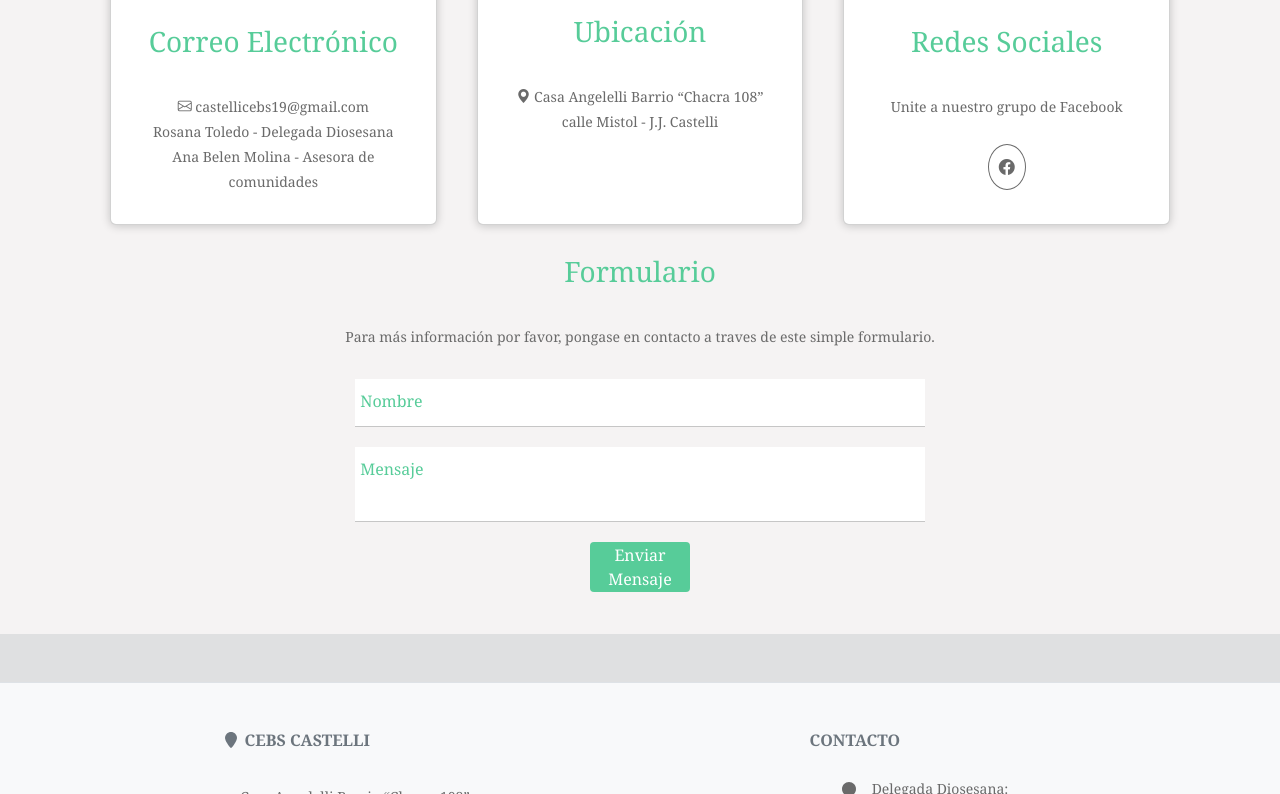
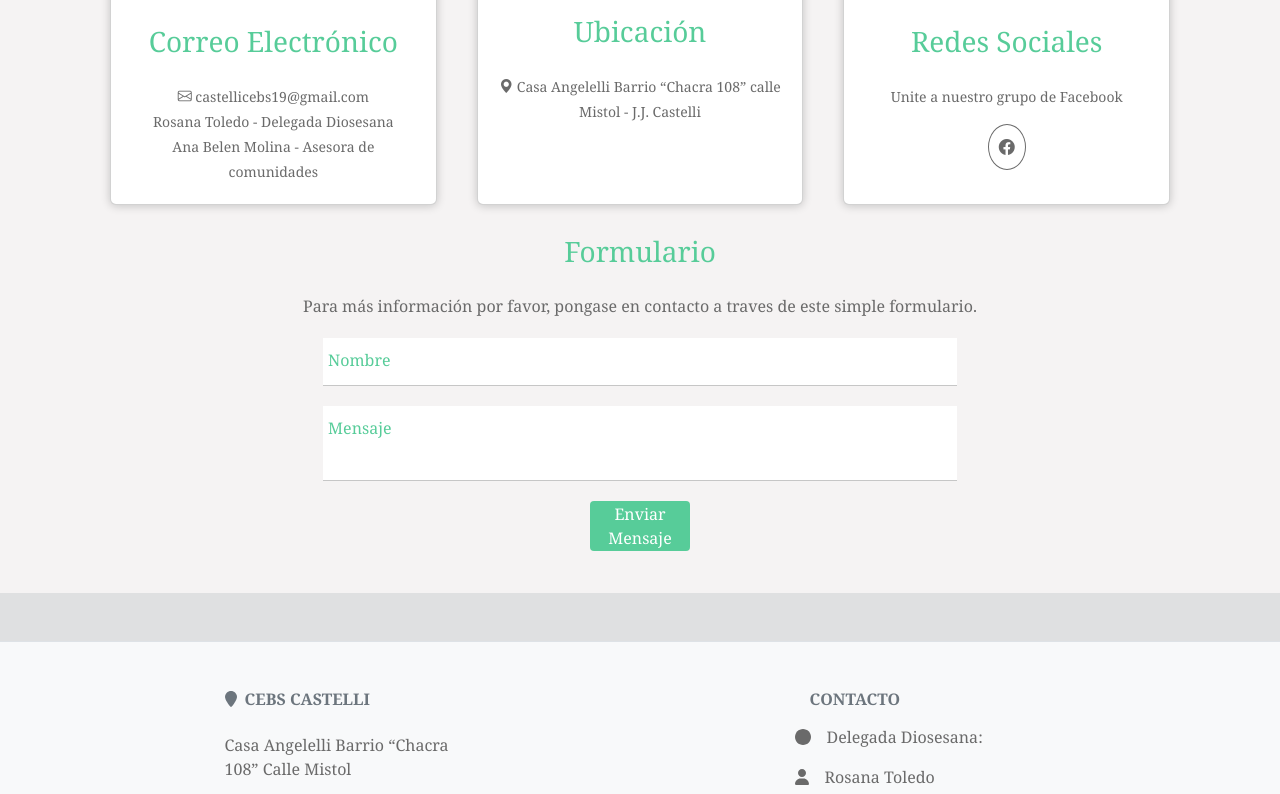
Before and after one commit to JulianMnZodd/ProyectoInformatorio, a Django app: page /contacto/ in a window 1280 px wide. Shown: the part 443-1237 px from the top of the page. Run offline with Django 3.2, Linux system fonts and the light colour scheme; parts of the project's set-up code (start-up, migrations or seed data) failed here and were passed over; some libraries are stand-ins or nearby versions.

Commit message:
correcion

```diff
--- a/info/static/css/contacto.css
+++ b/info/static/css/contacto.css
@@ -85,12 +85,7 @@
     text-align: center;
 }
 p{
-    line-height: 1.8;
     color: #6a6a6a;
-    font-size: 14px;
-    padding: 10px;
-    margin-bottom: 5px;
-    text-align: center;
 }
 form .grupo{
     position: relative;
--- a/info/templates/home.html
+++ b/info/templates/home.html
@@ -16,7 +16,7 @@
             <div class="carousel-item active">
                 <img src="{% static 'img/home2.png' %}" class="d-block w-100" alt="...">
                 <div class="carousel-caption d-none d-md-block">
-                <h5>Comunidad Eclesiastica de Base</h5>
+                <h5>Comunidades Eclesiales de Base</h5>
                 <p>Juan José Castelli</p>
                 </div>
             </div>
@@ -45,7 +45,6 @@
         </div>
 
         <!--SIDE BAR - BODY-->
-        <br><br><br><br><br>
     <div class="container-l cont-noticia">
         <div class="container-sm">
             <div class="row">
```
Also changed, not shown: info/info/db.sqlite3, info/media/noticias/asdasdasas.jpg (added).
